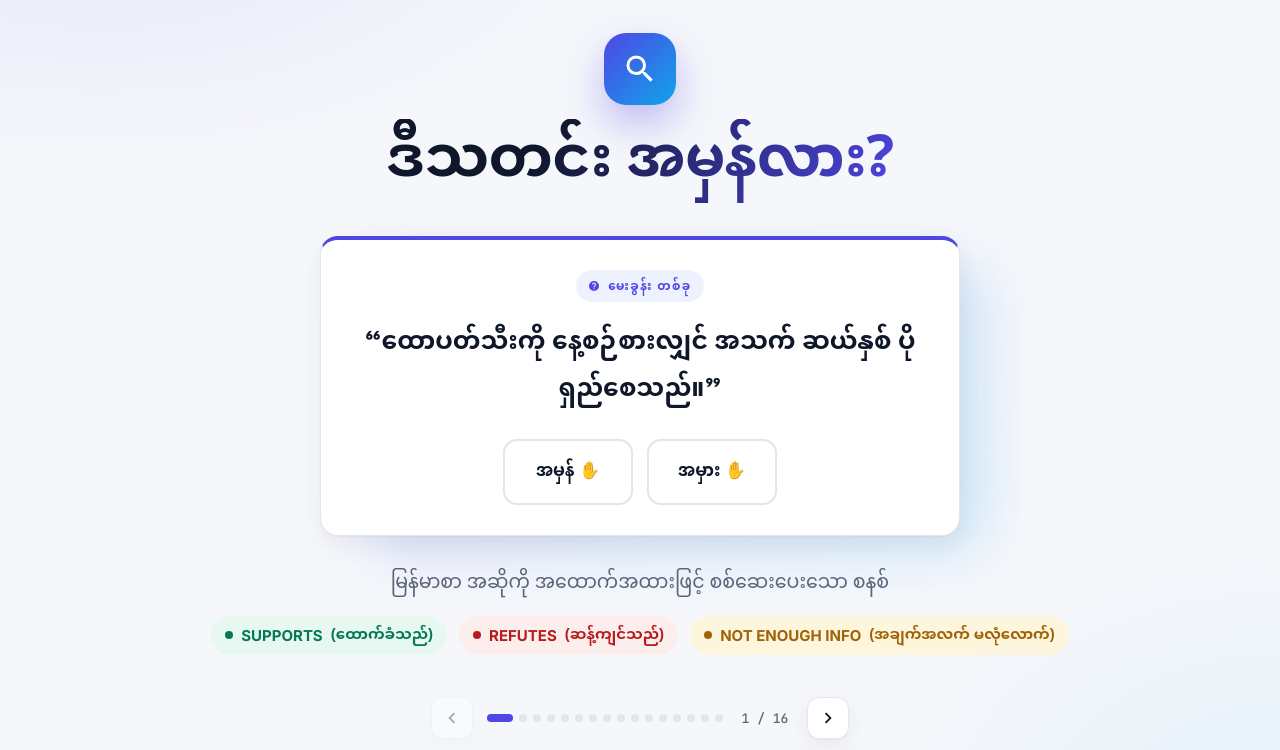
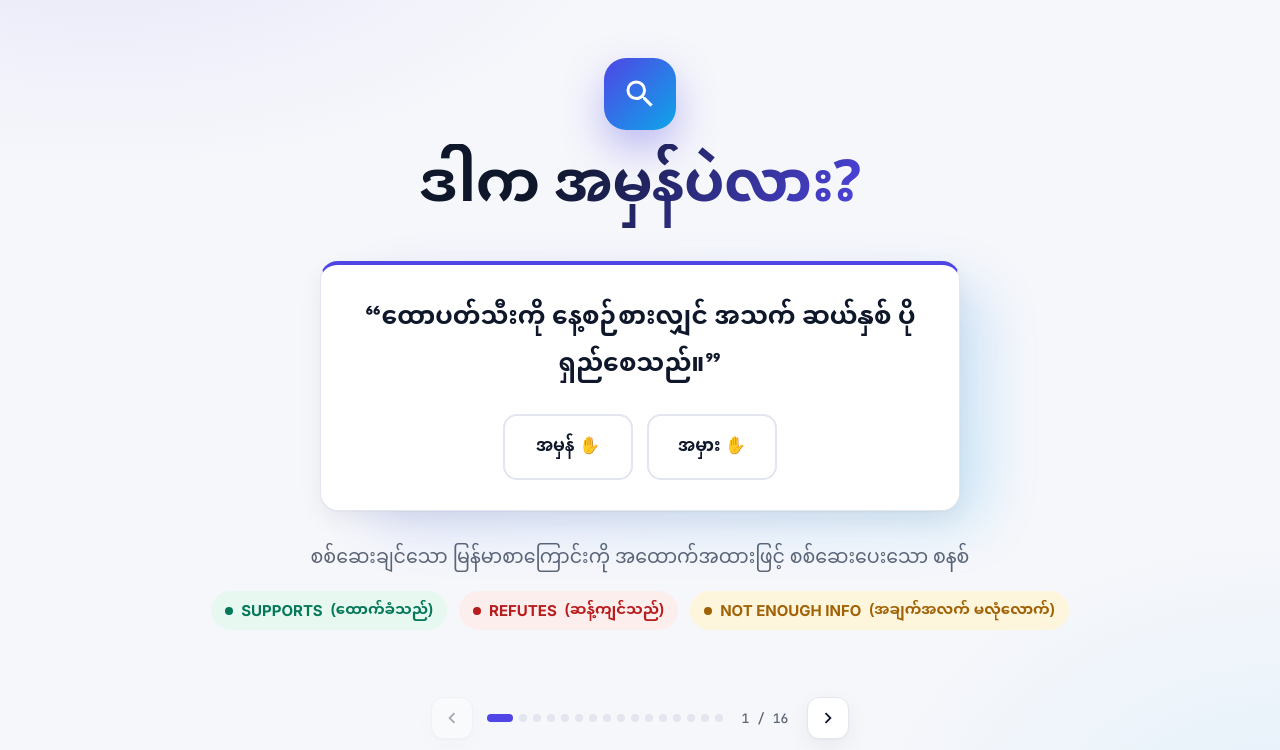
Before and after one commit to susandarlin/MMDT-P4-MyanmarNLP, a plain HTML site: page web/static/presentation.html in a window 1280 px wide. Shown: the part 50-800 px from the top of the page. Drawn offline with Linux system fonts and the light colour scheme.

Commit message:
fix: update presentation.html for project intro

```diff
--- a/web/static/presentation.html
+++ b/web/static/presentation.html
@@ -454,11 +454,11 @@
         <div class="hero-main">
           <!-- <span class="kicker">MNLP</span> -->
           <div class="badge-ico"><i data-i="search"></i></div>
-          <h1>ဒီသတင်း အမှန်လား?</h1>
+          <h1>ဒါက အမှန်ပဲလား?</h1>
         </div>
         <div class="poll">
           <div class="card">
-            <span class="kicker"><i data-i="help"></i> မေးခွန်း တစ်ခု</span>
+            <!-- <span class="kicker"><i data-i="help"></i> မေးခွန်း တစ်ခု</span> -->
             <div class="claim">“ထောပတ်သီးကို နေ့စဉ်စားလျှင် အသက် ဆယ်နှစ် ပိုရှည်စေသည်။”</div>
             <div class="votes">
               <button class="vote yes" type="button">အမှန် ✋</button>
@@ -467,7 +467,7 @@
           </div>
         </div>
         <div class="hero-foot">
-          <p class="lead">မြန်မာစာ အဆိုကို အထောက်အထားဖြင့် စစ်ဆေးပေးသော စနစ်</p>
+          <p class="lead">စစ်ဆေးချင်သော မြန်မာစာကြောင်းကို အထောက်အထားဖြင့် စစ်ဆေးပေးသော စနစ်</p>
           <div class="labels">
             <span class="label sup"><b class="en">SUPPORTS</b> (ထောက်ခံသည်)</span>
             <span class="label ref"><b class="en">REFUTES</b> (ဆန့်ကျင်သည်)</span>
@@ -529,7 +529,7 @@
     <section class="slide" aria-label="Problem and goal">
       <div class="frame">
         <span class="kicker"><i data-i="shield"></i> ပြဿနာ → ရည်မှန်းချက်</span>
-        <h2 class="title">လက်ဖြင့် စစ်ရန် မနိုင် — စနစ်က စစ်ပေးမည်</h2>
+        <h2 class="title">စစ်ရန် မနိုင် — စနစ်က စစ်ပေးမည်</h2>
         <div class="pg">
           <article class="card pg-card prob">
             <div class="pg-art">
```
